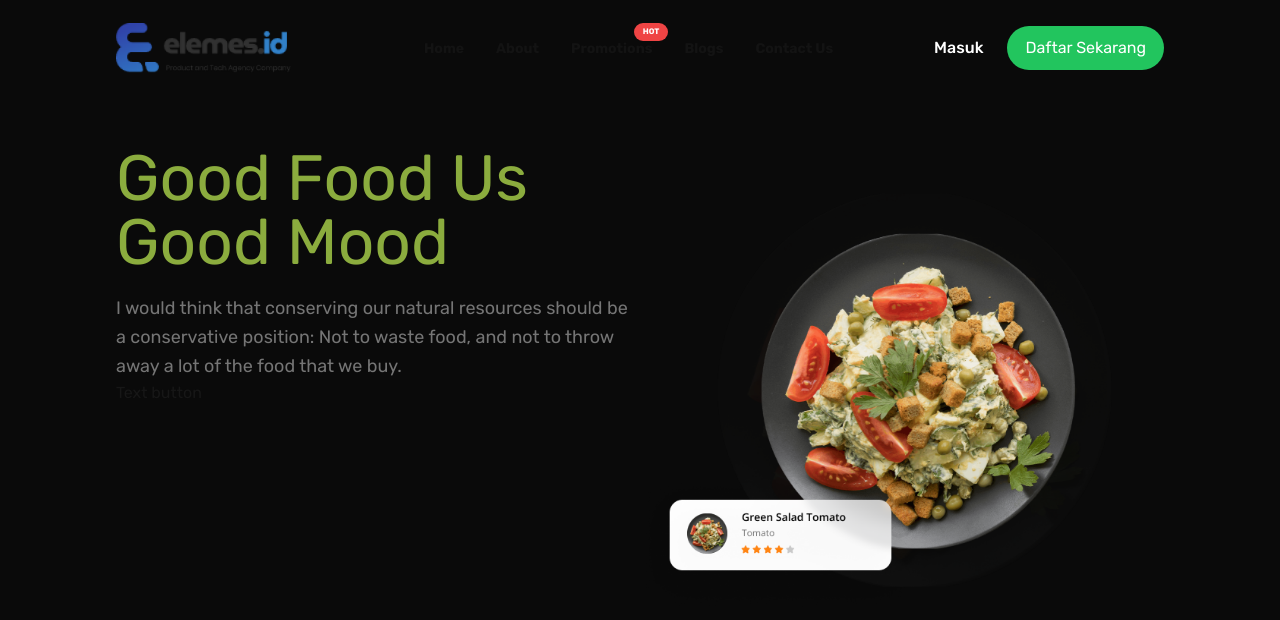
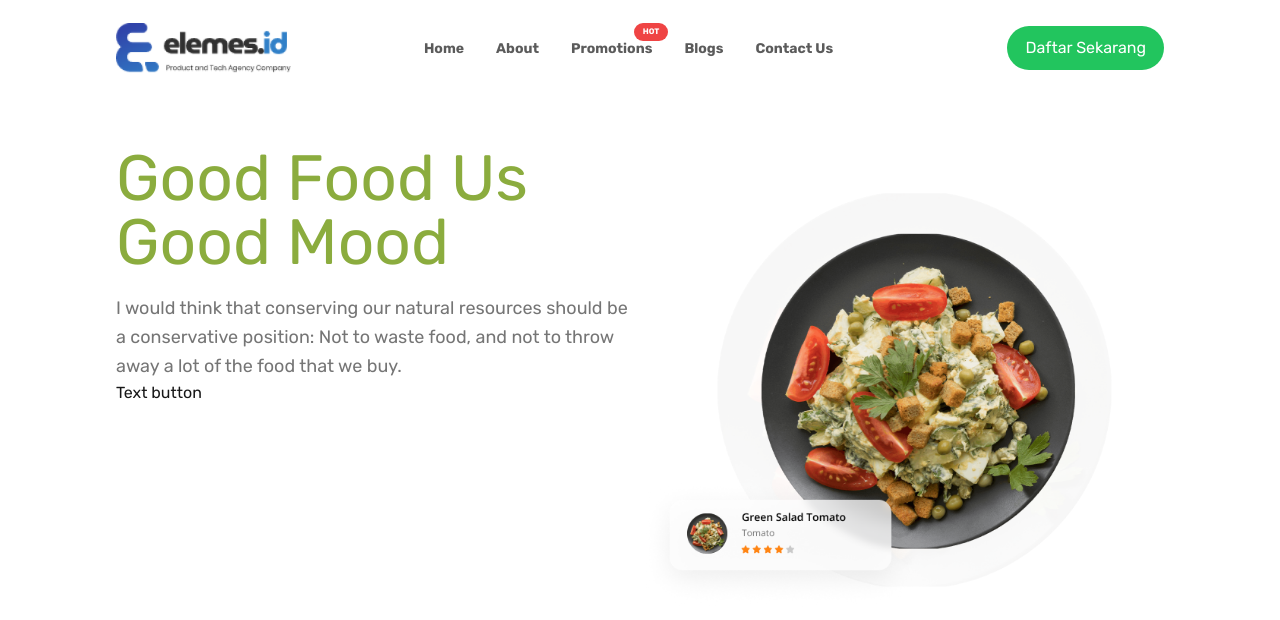
Before and after one commit to Byehaqii/project-cvm, a Next.js app: page / in a window 1280 px wide. Shown: the top 620 px of the page. Built offline with nearby package versions, Linux system fonts and the light colour scheme.

Commit message:
Memodifikasi global.css

```diff
--- a/src/app/globals.css
+++ b/src/app/globals.css
@@ -21,6 +21,6 @@
 
 body {
   color: var(--foreground);
-  background: #0a0a0a;
+  background: #ffffff;
   font-family: Arial, Helvetica, sans-serif;
 }
```
